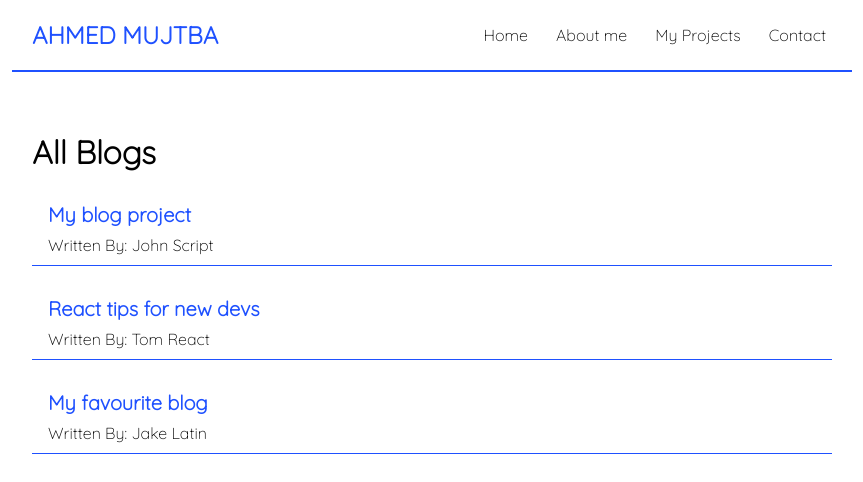
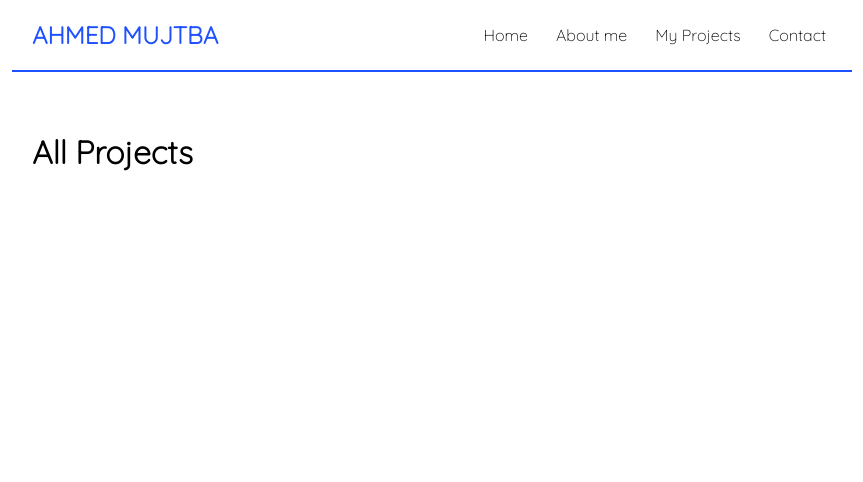
Before and after one commit to ahmedmujtba/react-blog, a React (Create React App) app in the folder react-blog/: page / in a window 1280 px wide. Shown: the top 482 px of the page, without its empty margins (208-1071 px from the left). Built offline with nearby package versions, Linux system fonts and the light colour scheme; data requests are answered from the project's data file.

Commit message:
route parameters

```diff
--- a/react-blog/data/db.json
+++ b/react-blog/data/db.json
@@ -1,21 +1,21 @@
 {
   "blogs": [
     {
-      "title": "My blog project",
+      "title": "My portfolio project",
       "body": "Lorem ipsum dolor sit amet, consectetur adipiscing elit, sed do eiusmod tempor incididunt ut labore et dolore magna aliqua. Ut enim ad minim veniam, quis nostrud exercitation ullamco laboris nisi ut aliquip ex ea commodo consequat. Duis aute irure dolor in reprehenderit in voluptate velit esse cillum dolore eu fugiat nulla pariatur. Excepteur sint occaecat cupidatat non proident, sunt in culpa qui officia deserunt mollit anim id est laborum.",
-      "author": "John Script",
+      "author": "Ahmed Mujtba",
       "id": 1
     },
     {
-      "title": "React tips for new devs",
+      "title": "React project using pokemon api",
       "body": "Lorem ipsum dolor sit amet, consectetur adipiscing elit, sed do eiusmod tempor incididunt ut labore et dolore magna aliqua. Ut enim ad minim veniam, quis nostrud exercitation ullamco laboris nisi ut aliquip ex ea commodo consequat. Duis aute irure dolor in reprehenderit in voluptate velit esse cillum dolore eu fugiat nulla pariatur. Excepteur sint occaecat cupidatat non proident, sunt in culpa qui officia deserunt mollit anim id est laborum.",
-      "author": "Tom React",
+      "author": "Ahmed Mujtba",
       "id": 2
     },
     {
-      "title": "My favourite blog",
+      "title": "full stack project about something",
       "body": "Lorem ipsum dolor sit amet, consectetur adipiscing elit, sed do eiusmod tempor incididunt ut labore et dolore magna aliqua. Ut enim ad minim veniam, quis nostrud exercitation ullamco laboris nisi ut aliquip ex ea commodo consequat. Duis aute irure dolor in reprehenderit in voluptate velit esse cillum dolore eu fugiat nulla pariatur. Excepteur sint occaecat cupidatat non proident, sunt in culpa qui officia deserunt mollit anim id est laborum.",
-      "author": "Jake Latin",
+      "author": "Ahmed Mujtba",
       "id": 3
     }
   ]
--- a/react-blog/src/App.js
+++ b/react-blog/src/App.js
@@ -2,6 +2,9 @@ import Navbar from "./Navbar";
 import Home from "./Home";
 import { BrowserRouter as Router, Route, Routes } from "react-router-dom";
 import About from "./About";
+import Contact from "./Contact";
+import Projects from "./Projects";
+import ProjectsList from "./ProjectsList";
 
 function App() {
   return (
@@ -12,6 +15,9 @@ function App() {
           <Routes>
             <Route exact path="/" element={<Home />}></Route>
             <Route exact path="about" element={<About />}></Route>
+            <Route exact path="projects" element={<ProjectsList />}></Route>
+            <Route exact path="contact" element={<Contact />}></Route>
+            <Route exact path="projects/:id" element={<Projects />}></Route>
           </Routes>
         </div>
       </div>
--- /dev/null
+++ b/react-blog/src/Contact.js
@@ -0,0 +1,9 @@
+const Contact = () => {
+  return (
+    <div className="contact">
+      <h2>Get in touch</h2>
+    </div>
+  );
+};
+
+export default Contact;
--- a/react-blog/src/Home.js
+++ b/react-blog/src/Home.js
@@ -1,14 +1,16 @@
-import BlogList from "./BlogList";
+import ProjectsList from "./ProjectsList";
 import useFetch from "./useFetch";
 
 const Home = () => {
-  const { blogs, isLoading, error } = useFetch("http://localhost:8000/blogs");
+  const { projects, isLoading, error } = useFetch(
+    "http://localhost:8000/blogs"
+  );
 
   return (
     <div className="home">
       {error && <div>{error}</div>}
       {isLoading && <div>Loading...</div>}
-      {blogs && <BlogList blogs={blogs} title="All Blogs" />}
+      {projects && <ProjectsList projects={projects} title="All Projects" />}
     </div>
   );
 };
--- a/react-blog/src/Navbar.js
+++ b/react-blog/src/Navbar.js
@@ -7,7 +7,7 @@ const Navbar = () => {
       <div className="links">
         <Link to="/">Home</Link>
         <Link to="/about">About me</Link>
-        <Link to="/myprojects">My Projects</Link>
+        <Link to="/projects">My Projects</Link>
         <Link to="/contact">Contact</Link>
       </div>
     </nav>
--- /dev/null
+++ b/react-blog/src/Projects.js
@@ -0,0 +1,12 @@
+import { useParams } from "react-router-dom";
+
+const Projects = () => {
+  const { id } = useParams();
+  return (
+    <div className="projects">
+      <h2>Project {id}</h2>
+    </div>
+  );
+};
+
+export default Projects;
--- /dev/null
+++ b/react-blog/src/ProjectsList.js
@@ -0,0 +1,17 @@
+const ProjectsList = ({ projects, title }) => {
+  return (
+    <div className="project-list">
+      <h1>{title}</h1>
+      {projects.map((project) => {
+        return (
+          <div className="projects-preview" key={projects.id}>
+            <h2>{projects.title}</h2>
+            <p>{projects.body}</p>
+          </div>
+        );
+      })}
+    </div>
+  );
+};
+
+export default ProjectsList;
--- a/react-blog/src/useFetch.js
+++ b/react-blog/src/useFetch.js
@@ -1,12 +1,13 @@
 import { useEffect, useState } from "react";
 
 const useFetch = (url) => {
-  const [blogs, setBlogs] = useState(null);
+  const [projects, setProjects] = useState(null);
   const [isLoading, setIsLoading] = useState(true);
   const [error, setError] = useState(null);
 
   useEffect(() => {
-    fetch(url)
+    const controller = new AbortController();
+    fetch(url, { signal: controller.signal })
       .then((res) => {
         if (!res.ok) {
           throw Error("Sorry! Could not fetch the data");
@@ -14,17 +15,22 @@ const useFetch = (url) => {
         return res.json();
       })
       .then((data) => {
-        setBlogs(data);
+        setProjects(data);
         setIsLoading(false);
         setError(null);
       })
       .catch((err) => {
-        setError(err.message);
-        setIsLoading(false);
+        if (err.name === "AbortError") {
+          console.log("fetch aborted");
+        } else {
+          setError(err.message);
+          setIsLoading(false);
+        }
       });
+    return () => controller.abort();
   }, [url]);
 
-  return { blogs, isLoading, error };
+  return { projects, isLoading, error };
 };
 
 export default useFetch;
```
